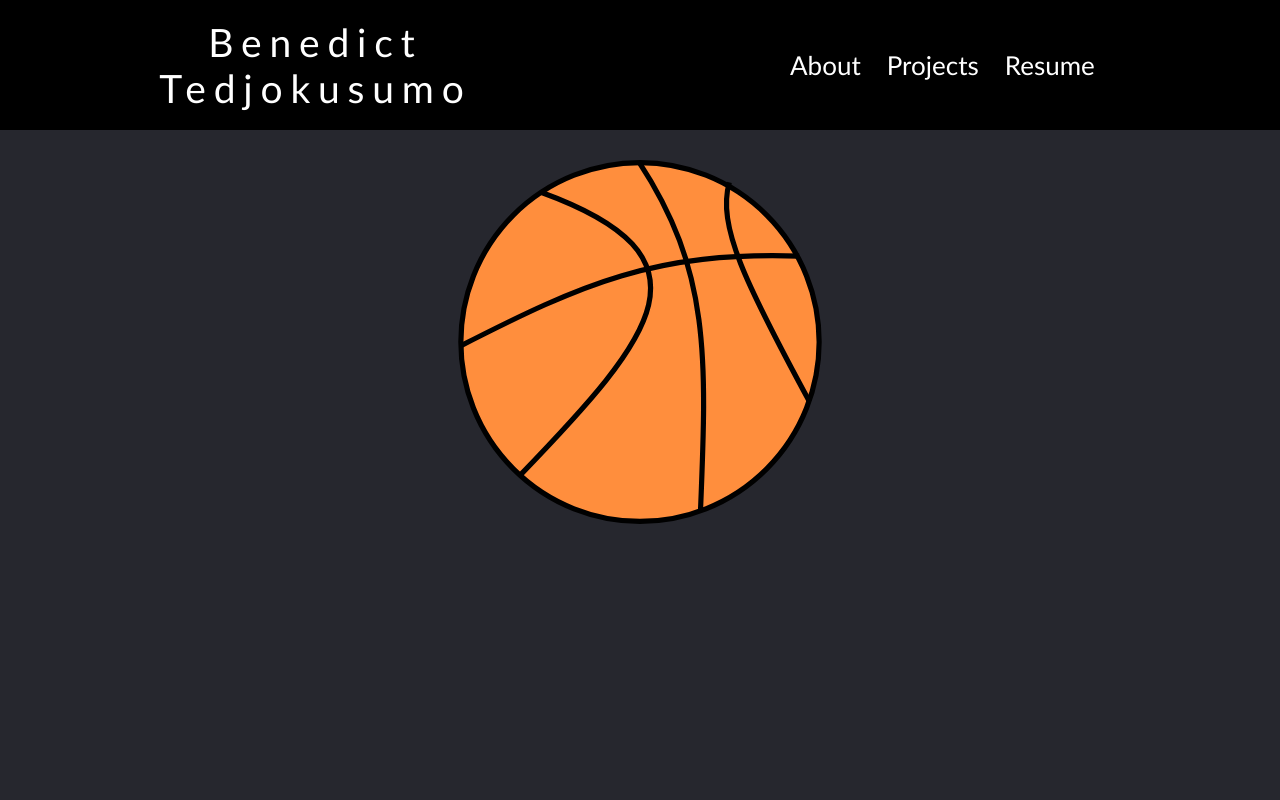
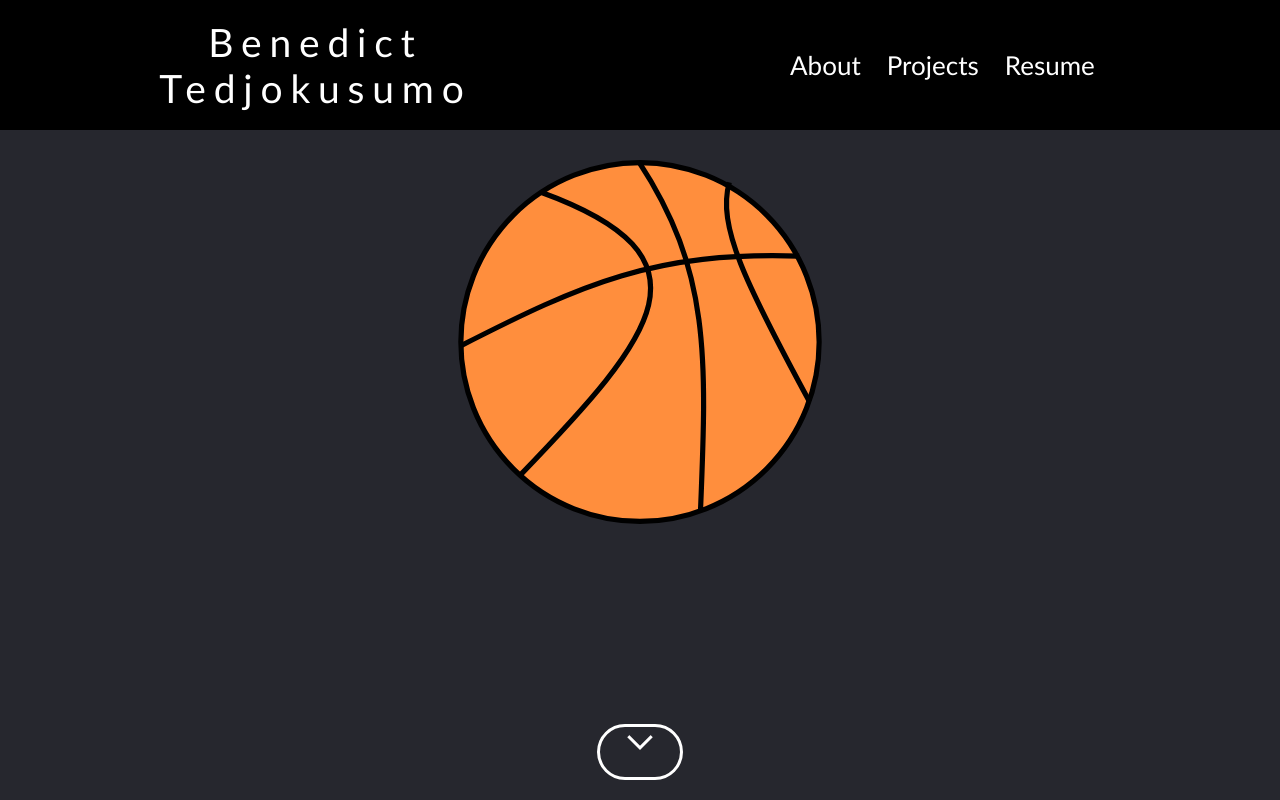
Before and after one commit to bentaro89/bentaro89.github.io, a React (Create React App) app: page / in a window 1280 px wide. Shown: the top 800 px of the page. Built offline with nearby package versions, Linux system fonts and the light colour scheme.

Commit message:
added scroll down bar

```diff
--- a/src/App.css
+++ b/src/App.css
@@ -53,3 +53,47 @@ html {
     transform: rotate(360deg);
   }
 }
+
+
+.scroll-down {
+  position: absolute;
+  height: 50px;
+  width: 80px;
+  border: 3px solid white;
+  bottom: 20px;
+  border-radius: 30px;
+}
+
+.scroll-down::before,
+.scroll-down::after{
+  content: '';
+  position: absolute;
+  height: 15px;
+  width: 15px;
+  border: 3px solid white;
+  bottom: 20px;
+  transform: translate(-50%, -60%) rotate(45deg);
+  border-top: transparent;
+  border-left: transparent;
+  animation: scroll-down 1s ease-in-out infinite;
+}
+
+.scroll-down::after{
+  animation-delay: .3s;
+}
+
+@keyframes scroll-down {
+  0% {
+    opacity: 0;
+  }
+  30% {
+    opacity: 1;
+  }
+  60% {
+    opacity: 1;
+  }
+  100% {
+    opacity: 0;
+    top: 60%;
+  }
+}
--- a/src/App.js
+++ b/src/App.js
@@ -20,7 +20,7 @@ function scrollRotate() {
     <div className='App'>
       <div className='App-header'>
         <NavBar/>
-        {/* <p>scroll to start</p> */}
+        <div className='scroll-down'></div>
 
         <div className='basketball-container'>
           <img src={Basketball} id='basketball-ball' alt='basketball'/>
```
